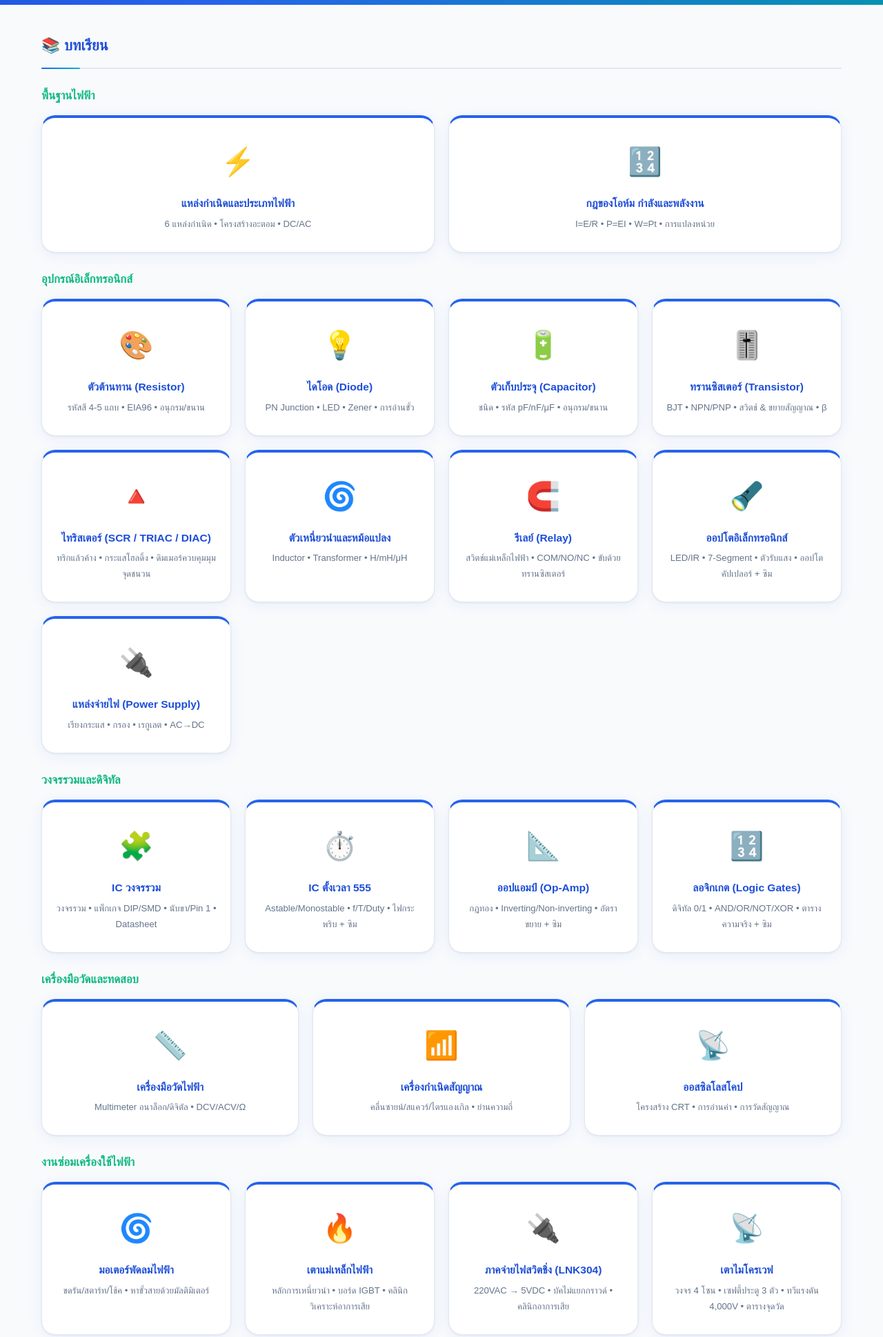
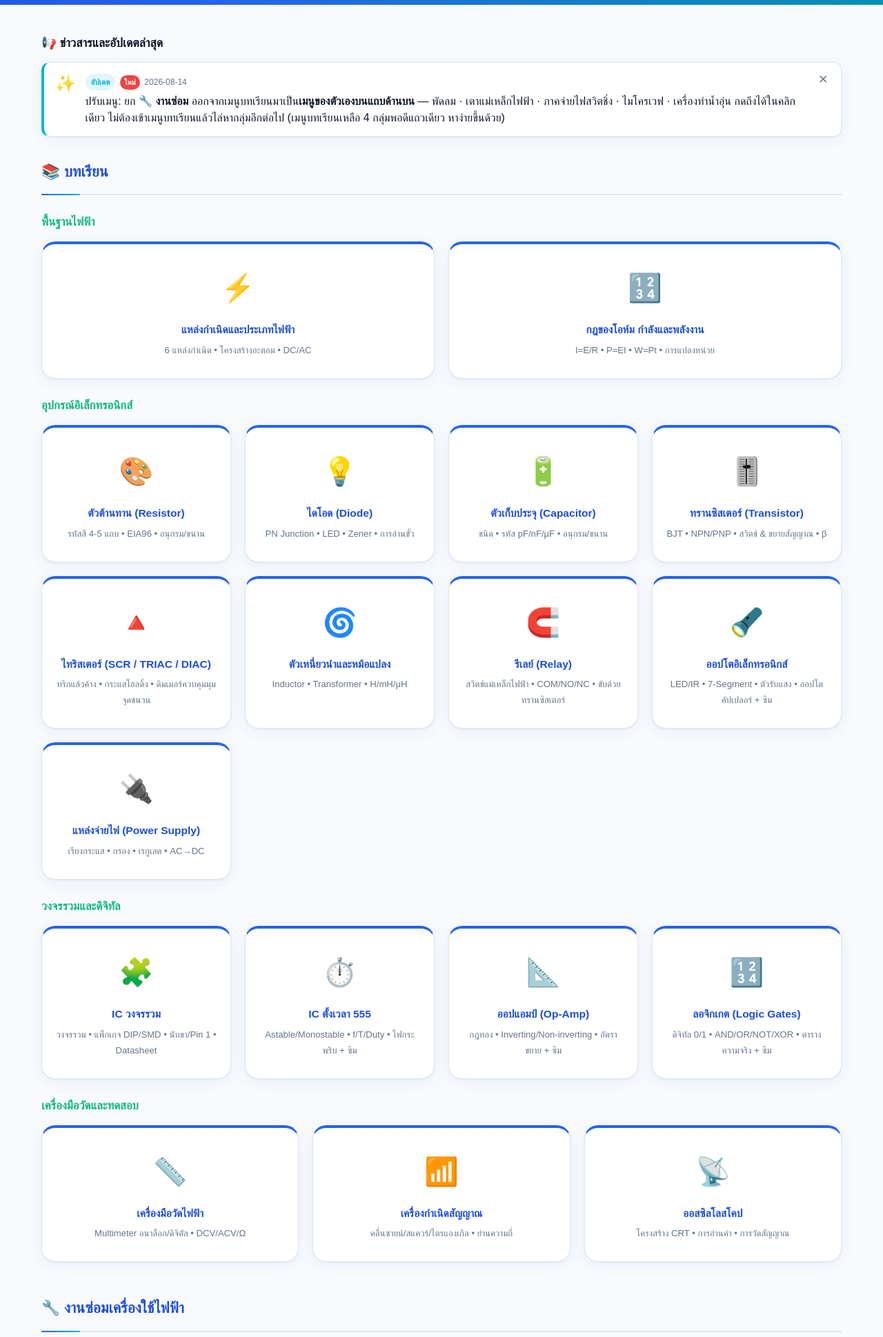
Before and after one commit to josiamu/thai-electronics-edu, a plain HTML site: page index.html in a window 1280 px wide. Shown: the part 420-2358 px from the top of the page at 69% size. Drawn offline with Linux system fonts and the light colour scheme; a web font is replaced by a local one.

Commit message:
refactor(nav): ยก "งานซ่อม" ขึ้นเป็นเมนูระดับบนสุดของตัวเอง
เมนูบทเรียนมี 5 กลุ่ม 23 หน้า แต่ mega menu เป็น grid 4 คอลัมน์
กลุ่มงานซ่อมจึงตกไปขึ้นแถวสอง กลายเป็นกลุ่มที่หายากที่สุดทั้งที่
เป็นเนื้อหาที่คนตามหามากที่สุด และเป็นกลุ่มที่จะโตต่อไปเรื่อยๆ

- nav.js: แยก NAV_REPAIR ออกจาก NAV_LESSON_GROUPS + dropdown ใหม่
  ลำดับเมนู บทเรียน · งานซ่อม · งานปฏิบัติ · เครื่องมือ · คลังการเรียนรู้
- style.css: .nav-mega-menu จาก repeat(5)/1080px → repeat(4)/900px
  (บทเรียนเหลือ 4 กลุ่มพอดี 1 แถว)
- index.html: ย้ายบล็อกงานซ่อมเป็น section ของตัวเอง ให้ตรงลำดับ nav
- announcements.js: แจ้งการย้ายเมนูบนหน้าแรก
- CLAUDE.md/AGENTS.md/README.md: อัปเดต + กำกับว่า mega menu รับได้
  4 กลุ่ม ถ้าเพิ่มกลุ่มที่ 5 ต้องแก้ grid ด้วย

Co-Authored-By: Claude Opus 5 <noreply@anthropic.com>

```diff
--- a/css/style.css
+++ b/css/style.css
@@ -115,7 +115,7 @@ nav {
 /* mega panel anchors to the nav-menu's right edge (not the toggle) so a wide
    4-column menu grows leftward and never overflows the right viewport edge */
 .nav-dropdown-mega { position: static; }
-.nav-mega-menu { width: min(1080px, calc(100vw - 2rem)); grid-template-columns: repeat(5, minmax(0, 1fr)); gap: 0.65rem; padding: 0.8rem; left: auto; right: 0; }
+.nav-mega-menu { width: min(900px, calc(100vw - 2rem)); grid-template-columns: repeat(4, minmax(0, 1fr)); gap: 0.65rem; padding: 0.8rem; left: auto; right: 0; }
 .nav-dropdown.open .nav-mega-menu { display: grid; }
 .nav-mega-group { min-width: 0; padding: 0.25rem; }
 .nav-mega-group-toggle { width: 100%; display: flex; align-items: center; justify-content: space-between; gap: 0.5rem; padding: 0.45rem 0.65rem 0.6rem; border: 0; border-bottom: 2px solid var(--border); background: none; color: var(--primary-dark); font: inherit; font-size: 0.83rem; font-weight: 800; text-align: left; }
--- a/index.html
+++ b/index.html
@@ -174,7 +174,14 @@
       </a>
     </div>
 
-    <div class="section-subtitle"><span class="th-only">งานซ่อมเครื่องใช้ไฟฟ้า</span><span class="en-only">Appliance Repair</span></div>
+  </div>
+
+  <!-- งานซ่อมเครื่องใช้ไฟฟ้า -->
+  <div class="section">
+    <div class="section-title">
+      <span class="th-only">🔧 งานซ่อมเครื่องใช้ไฟฟ้า</span>
+      <span class="en-only">🔧 Appliance Repair</span>
+    </div>
     <div class="grid-3">
       <a class="topic-card topic-card-blue" href="fan-motor.html">
         <span class="icon">🌀</span>
--- a/js/announcements.js
+++ b/js/announcements.js
@@ -14,6 +14,10 @@
  *             (cat/file จะถูกแนบเป็น query string ให้เอง → downloads.js อ่านตอนโหลดหน้า)
  */
 const ANNOUNCEMENTS = [
+  { id:'nav-repair-menu-2026-08-14', date:'2026-08-14', type:'update',
+    th:'ปรับเมนู: ยก <b>🔧 งานซ่อม</b> ออกจากเมนูบทเรียนมาเป็น<b>เมนูของตัวเองบนแถบด้านบน</b> — พัดลม · เตาแม่เหล็กไฟฟ้า · ภาคจ่ายไฟสวิตชิ่ง · ไมโครเวฟ · เครื่องทำน้ำอุ่น กดถึงได้ในคลิกเดียว ไม่ต้องเข้าเมนูบทเรียนแล้วไล่หากลุ่มอีกต่อไป (เมนูบทเรียนเหลือ 4 กลุ่มพอดีแถวเดียว หาง่ายขึ้นด้วย)',
+    en:'Navigation update: <b>🔧 Repair</b> is now its <b>own top-level menu</b> instead of a group buried inside Lessons — fan motor · induction stove · switching PSU · microwave · water heater are one click away. The Lessons mega menu is down to a tidy 4 groups in a single row',
+    href:'' },
   { id:'lesson-water-heater-2026-08-11', date:'2026-08-11', type:'lesson',
     th:'บทเรียนใหม่ในกลุ่ม <b>🛠️ งานซ่อมเครื่องใช้ไฟฟ้า</b>: <b>เครื่องทำน้ำอุ่น</b> — หลักการทำน้ำร้อนทันที, <b>วงจรไฟฟ้าอย่างง่าย</b> ที่เป็นวงจรอนุกรมวงจรเดียวเรียงสวิตช์นิรภัย 5 ด่าน (ELCB → สวิตช์ → ฟลุกซ์สวิตช์ → เทอร์โมสตัท → เทอร์มอลคัตเอาต์ → ฮีตเตอร์), สูตร <b>ΔT ≈ P ÷ (70×Q)</b> ที่อธิบายว่าทำไมหน้าหนาวน้ำถึงไม่ร้อนโดยที่เครื่องไม่ได้เสีย, ตารางวัดค่าฮีตเตอร์ตามพิกัดวัตต์ + ขนาดสายและเบรกเกอร์ และคลินิกอาการเสีย 6 เคส — พร้อมกฎที่ห้ามละเมิด: <b>ELCB ตัดคือมันทำงานถูกต้อง ห้ามลัดข้ามเด็ดขาด</b>',
     en:'New lesson in the <b>🛠️ Appliance Repair</b> group: <b>Electric Water Heater</b> — how instant heating works, <b>the simplified circuit</b> (one series loop through five safety links: ELCB → switch → flow switch → thermostat → thermal cutout → element), the <b>ΔT ≈ P ÷ (70×Q)</b> formula that explains why the water feels weak in the cool season with nothing broken, element resistance by wattage with cable and breaker sizing, and a 6-case fault clinic — plus the rule you must never break: <b>a tripping ELCB is working correctly, never bypass it</b>',
--- a/js/nav.js
+++ b/js/nav.js
@@ -45,23 +45,20 @@ const NAV_LESSON_GROUPS = [
       { id: 'oscilloscope', href: 'oscilloscope.html', label_th: '📡 ออสซิลโลสโคป', label_en: '📡 Oscilloscope' },
     ],
   },
-  {
-    id: 'repair',
-    label_th: 'งานซ่อมเครื่องใช้ไฟฟ้า',
-    label_en: 'Appliance Repair',
-    items: [
-      { id: 'repair-fan', href: 'fan-motor.html', label_th: '🌀 มอเตอร์พัดลมไฟฟ้า', label_en: '🌀 Electric Fan Motor' },
-      { id: 'repair-stove', href: 'induction-stove.html', label_th: '🔥 เตาแม่เหล็กไฟฟ้า', label_en: '🔥 Induction Stove' },
-      { id: 'repair-smps', href: 'switching-psu.html', label_th: '🔌 ภาคจ่ายไฟสวิตชิ่ง (LNK304)', label_en: '🔌 Switching PSU (LNK304)' },
-      { id: 'repair-microwave', href: 'microwave.html', label_th: '📡 เตาไมโครเวฟ', label_en: '📡 Microwave Oven' },
-      { id: 'repair-water-heater', href: 'water-heater.html', label_th: '🚿 เครื่องทำน้ำอุ่น', label_en: '🚿 Water Heater' },
-    ],
-  },
 ];
 
 const NAV_PRACTICE = [
   { id: 'soldering', href: 'soldering.html', label_th: '🔥 การบัดกรี', label_en: '🔥 Soldering' },
   { id: 'home-wiring', href: 'home-wiring.html', label_th: '🔌 ไฟบ้านและความปลอดภัย', label_en: '🔌 Home Wiring & Safety' },
+];
+
+// เมนูบนสุดของตัวเอง (ไม่อยู่ใน mega menu บทเรียน) — กลุ่มที่โตได้เรื่อยๆ ตามเครื่องใช้ไฟฟ้าที่เพิ่ม
+const NAV_REPAIR = [
+  { id: 'repair-fan', href: 'fan-motor.html', label_th: '🌀 มอเตอร์พัดลมไฟฟ้า', label_en: '🌀 Electric Fan Motor' },
+  { id: 'repair-stove', href: 'induction-stove.html', label_th: '🔥 เตาแม่เหล็กไฟฟ้า', label_en: '🔥 Induction Stove' },
+  { id: 'repair-smps', href: 'switching-psu.html', label_th: '🔌 ภาคจ่ายไฟสวิตชิ่ง (LNK304)', label_en: '🔌 Switching PSU (LNK304)' },
+  { id: 'repair-microwave', href: 'microwave.html', label_th: '📡 เตาไมโครเวฟ', label_en: '📡 Microwave Oven' },
+  { id: 'repair-water-heater', href: 'water-heater.html', label_th: '🚿 เครื่องทำน้ำอุ่น', label_en: '🚿 Water Heater' },
 ];
 
 const NAV_TOOLS = [
@@ -87,6 +84,7 @@ const NAV_RESOURCES = [
   const lessonPages = NAV_LESSON_GROUPS.flatMap(group => group.items);
   const lessonsActive = lessonPages.some(page => page.id === cur);
   const practiceActive = NAV_PRACTICE.some(page => page.id === cur);
+  const repairActive = NAV_REPAIR.some(page => page.id === cur);
   const toolsActive = NAV_TOOLS.some(page => page.id === cur);
   const resourcesActive = NAV_RESOURCES.some(page => page.id === cur);
 
@@ -108,6 +106,7 @@ const NAV_RESOURCES = [
   }).join('');
 
   const practiceItems = NAV_PRACTICE.map(page => renderLink(page)).join('');
+  const repairItems = NAV_REPAIR.map(page => renderLink(page)).join('');
   const toolItems = NAV_TOOLS.map(page => renderLink(page)).join('');
   const resourceItems = NAV_RESOURCES.map(page => renderLink(page)).join('');
 
@@ -123,6 +122,12 @@ const NAV_RESOURCES = [
               <span class="th-only">บทเรียน</span><span class="en-only">Lessons</span> <span class="nav-chevron">▼</span>
             </button>
             <div class="nav-dropdown-menu nav-mega-menu" id="nav-dropdown-lessons-menu">${lessonGroups}</div>
+          </div>
+          <div class="nav-dropdown" id="nav-dropdown-repair">
+            <button class="nav-dropdown-toggle${repairActive ? ' active' : ''}" type="button" aria-controls="nav-dropdown-repair-menu" aria-expanded="false" aria-haspopup="true">
+              <span class="th-only">งานซ่อม</span><span class="en-only">Repair</span> <span class="nav-chevron">▼</span>
+            </button>
+            <div class="nav-dropdown-menu" id="nav-dropdown-repair-menu">${repairItems}</div>
           </div>
           <div class="nav-dropdown" id="nav-dropdown-practice">
             <button class="nav-dropdown-toggle${practiceActive ? ' active' : ''}" type="button" aria-controls="nav-dropdown-practice-menu" aria-expanded="false" aria-haspopup="true">
```
Also changed, not shown: 3 other files.
